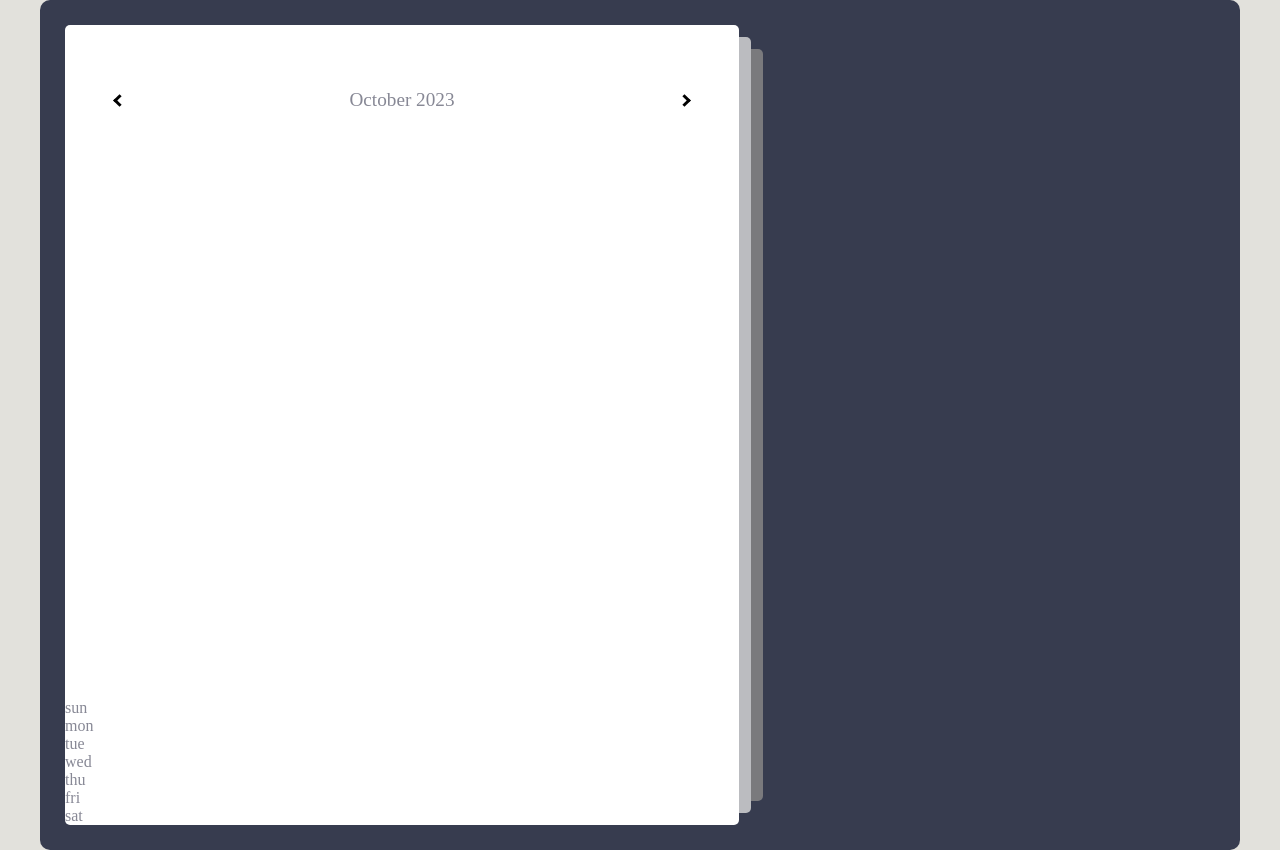
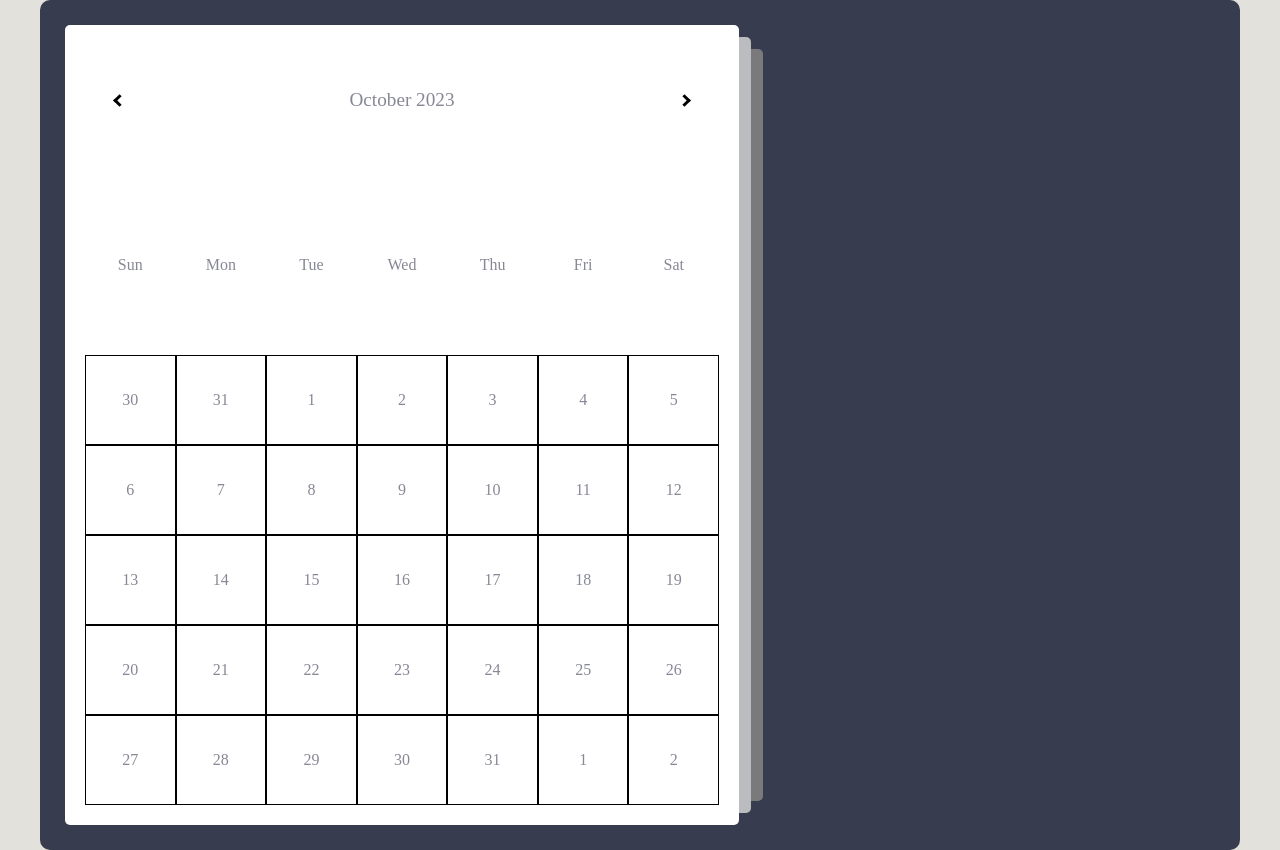
Before and after one commit to KunComNaKub/todo-list, a plain HTML site: page index.html in a window 1280 px wide. Drawn offline with Linux system fonts and the light colour scheme.

Commit message:
update file

```diff
--- a/index.html
+++ b/index.html
@@ -25,6 +25,45 @@
                         <div>fri</div>
                         <div>sat</div>
                     </div>
+                    <div class="days">
+                        <div class="day prev-date">30</div>
+                        <div class="day prev-date">31</div>
+                        <div class="day">1</div>
+                        <div class="day">2</div>
+                        <div class="day">3</div>
+                        <div class="day">4</div>
+                        <div class="day">5</div>
+                        <div class="day">6</div>
+                        <div class="day">7</div>
+                        <div class="day">8</div>
+                        <div class="day">9</div>
+                        <div class="day">10</div>
+                        <div class="day">11</div>
+                        <div class="day">12</div>
+                        <div class="day">13</div>
+                        <div class="day">14</div>
+                        <div class="day">15</div>
+                        <div class="day">16</div>
+                        <div class="day">17</div>
+                        <div class="day">18</div>
+                        <div class="day">19</div>
+                        <div class="day">20</div>
+                        <div class="day">21</div>
+                        <div class="day">22</div>
+                        <div class="day">23</div>
+                        <div class="day">24</div>
+                        <div class="day">25</div>
+                        <div class="day">26</div>
+                        <div class="day today-active">27</div>
+                        <div class="day">28</div>
+                        <div class="day">29</div>
+                        <div class="day">30</div>
+                        <div class="day">31</div>
+                        <div class="day next-date">1</div>
+                        <div class="day next-date">2</div>
+
+
+                    </div>
                 </div>
             </div>
         </div>
--- a/style.css
+++ b/style.css
@@ -97,3 +97,46 @@ body{
 .calendar .month .arrow:hover{
     border-color: rgb(209, 208, 187);
 }
+.calendar .weekdays{
+    width: 100%;
+    height: 100px;
+    display: flex;
+    align-items: center;
+    justify-content: space-between;
+    padding: 0 20px ;
+    font-size: 1rem;
+    font-weight: 500;
+    text-transform: capitalize;
+
+}
+.calendar .weekdays div{
+    width: 14.28%;
+    height: 100%;
+    display: flex;
+    align-items: center;
+    justify-content: center;
+}
+.calendar .days{
+
+    width: 100%;
+    display: flex;
+    flex-wrap: wrap;
+    justify-content: space-between;
+    padding: 0 20px;
+    font-size: 1rem;
+    font-weight: 500;
+    margin-bottom: 20px;
+}
+.calendar .days .day{
+    width: 14.28%;
+    height: 90px;
+    display: flex;
+    align-items: center;
+    justify-content: center;
+    cursor: pointer;
+    border: 1px solid rgb(0, 0, 0);
+}
+.calendar .day:not(.prev-date .next-date):hover{
+    color:#878895;
+    background-color: #373c4f;
+}
```
